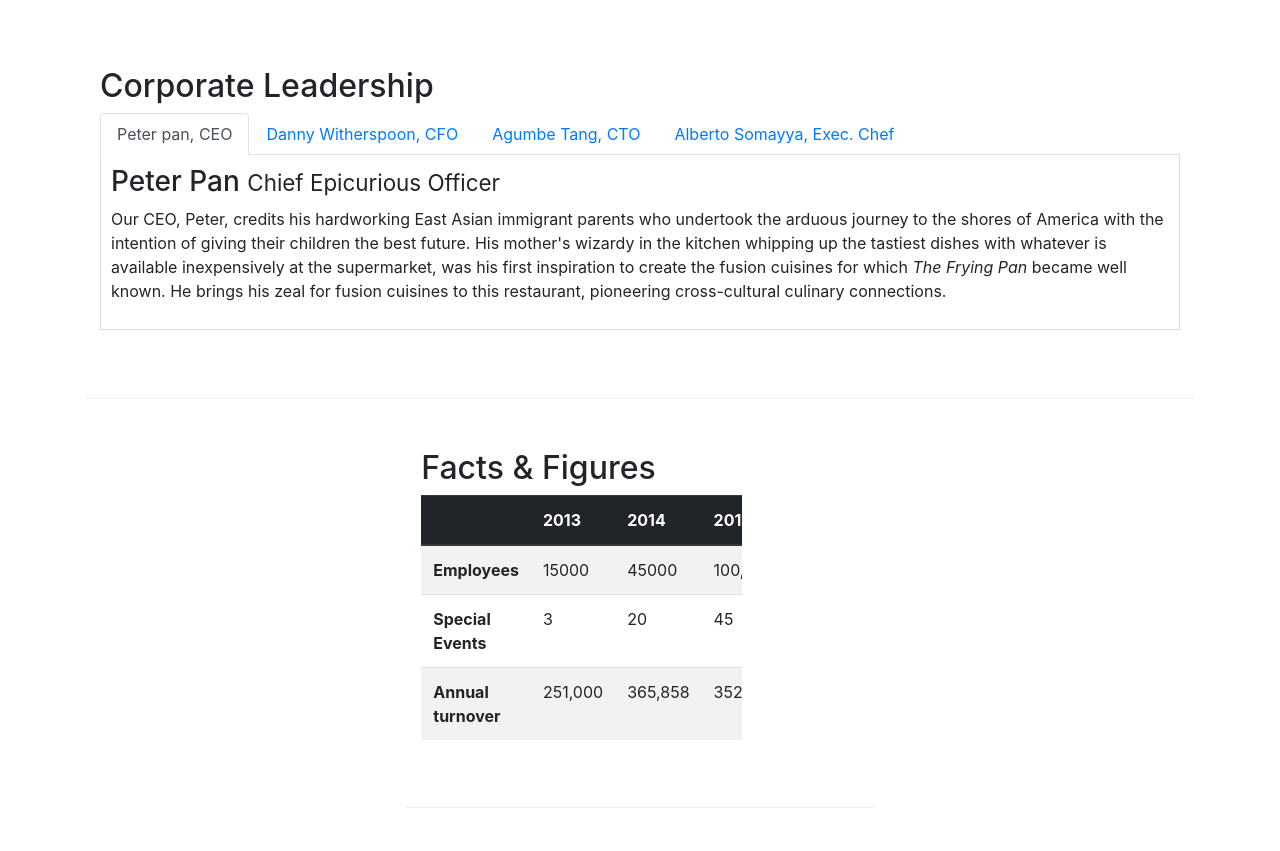
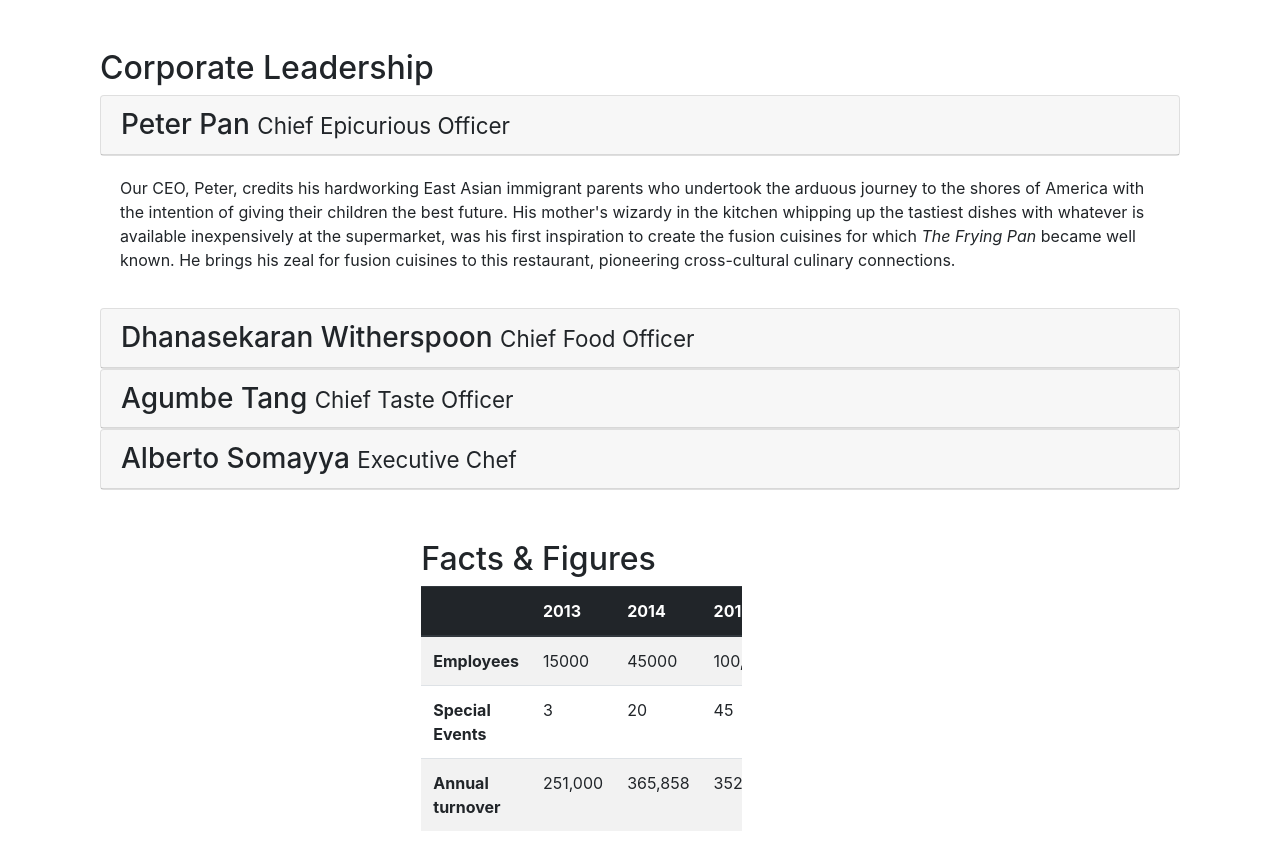
Before and after one commit to abhisheksiingh/bootstrap-, a website: page aboutus.html in a window 1280 px wide. Shown: the part 897-1748 px from the top of the page. Drawn offline with nearby package versions, Linux system fonts and the light colour scheme.

Commit message:
accordion

```diff
--- a/aboutus.html
+++ b/aboutus.html
@@ -100,43 +100,61 @@
         <div class="row row-content align-items-center">
             <div class="col-12 col-12">
                 <h2>Corporate Leadership</h2>
-                <ul class="nav nav-tabs">
-                    <li class="nav-item">
-                        <a class="nav-link active" href="#peter"
-                        role="tab" data-toggle="tab">Peter pan, CEO</a>
-                    </li>
-                    <li class="nav-item">
-                        <a class="nav-link" href="#danny"
-                        role="tab" data-toggle="tab">Danny Witherspoon, CFO</a>
-                    </li>
-                    <li class="nav-item">
-                        <a class="nav-link" href="#agumbe"
-                        role="tab" data-toggle="tab">Agumbe Tang, CTO</a>
-                    </li>
-                    <li class="nav-item">
-                        <a class="nav-link" href="#alberto"
-                        role="tab" data-toggle="tab">Alberto Somayya, Exec. Chef</a>
-                    </li>
+                <div id="accordion">
+                    <div class="card">
+                        <div class="card-header" role="tab" id="peterhead">
+                            <h3 class="mb-0">
+                                <a data-toggle="collapse" data-target="#peter">Peter Pan <small>Chief Epicurious Officer</small></a> </h3>
+                        </div>
+                    </div>
+                    <div class="collape-show" id="peter" data-parent="accordion">
+                        <div class="card-body">
+                            <p class="d-none d-sm-block">Our CEO, Peter, credits his hardworking East Asian immigrant parents who undertook the arduous journey to the shores of America with the intention of giving their children the best future. His mother's wizardy in the kitchen whipping up the tastiest dishes with whatever is available inexpensively at the supermarket, was his first inspiration to create the fusion cuisines for which <em>The Frying Pan</em> became well known. He brings his zeal for fusion cuisines to this restaurant, pioneering cross-cultural culinary connections.</p>
 
-                </ul>
-                <div class="tab-content">
-                    <div role="tabpanel" class="tab-pane fade show active" id="peter">
-                        <h3>Peter Pan <small>Chief Epicurious Officer</small></h3>
-                        <p class="d-none d-sm-block">Our CEO, Peter, credits his hardworking East Asian immigrant parents who undertook the arduous journey to the shores of America with the intention of giving their children the best future. His mother's wizardy in the kitchen whipping up the tastiest dishes with whatever is available inexpensively at the supermarket, was his first inspiration to create the fusion cuisines for which <em>The Frying Pan</em> became well known. He brings his zeal for fusion cuisines to this restaurant, pioneering cross-cultural culinary connections.</p>
+                        </div>
                     </div>
-                    <div role="tabpanel" class="tab-pane fade" id="danny">
-                        <h3>Dhanasekaran Witherspoon <small>Chief Food Officer</small></h3>
-                        <p class="d-none d-sm-block">Our CFO, Danny, as he is affectionately referred to by his colleagues, comes from a long established family tradition in farming and produce. His experiences growing up on a farm in the Australian outback gave him great appreciation for varieties of food sources. As he puts it in his own words, <em>Everything that runs, wins, and everything that stays, pays!</em></p>
+                    <div class="card">
+                        <div class="card-header" role="tab" id="dannyhead">
+                        <h3 class="mb-0">
+                            <a class="collapsed" data-toggle="collapse" data-target="#danny">
+                            Dhanasekaran Witherspoon <small>Chief Food Officer</small>
+                            </a>
+                        </h3>
                     </div>
-                    <div role="tabpanel" class="tab-pane fade" id="agumbe">
-                        <h3>Agumbe Tang <small>Chief Taste Officer</small></h3>
-                        <p class="d-none d-sm-block">Blessed with the most discerning gustatory sense, Agumbe, our CTO, personally ensures that every dish that we serve meets his exacting tastes. Our chefs dread the tongue lashing that ensues if their dish does not meet his exacting standards. He lives by his motto, <em>You click only if you survive my lick.</em></p>
-                    </div>
-                    <div role="tabpanel" class="tab-pane fade" id="alberto">
-                        <h3>Alberto Somayya <small>Executive Chef</small></h3>
-                        <p class="d-none d-sm-block">Award winning three-star Michelin chef with wide International experience having worked closely with whos-who in the culinary world, he specializes in creating mouthwatering Indo-Italian fusion experiences. He says, <em>Put together the cuisines from the two craziest cultures, and you get a winning hit! Amma Mia!</em></p>
+                    <div class="collapse" id="danny" data-parent="#accordion">
+                        <div class="card-body">
+                            <p class="d-none d-sm-block">The amber droplet hung from the branch, reaching fullness and ready to drop. It waited. While many of the other droplets were satisfied to form as big as they could and release, this droplet had other plans. It wanted to be part of history. It wanted to be remembered long after all the other droplets had dissolved into history</em></p>
+                        </div>
                     </div>
                 </div>
+                <div class="card">
+                        <div class="card-header" role="tab" id="agumbehead">
+                        <h3 class="mb-0">
+                            <a class="collapsed" data-toggle="collapse" data-target="#agumbe">
+                            Agumbe Tang <small>Chief Taste Officer</small>
+                            </a>
+                        </h3>
+                    </div>
+                    <div class="collapse" id="agumbe" data-parent="#accordion">
+                        <div class="card-body">
+                            <p class="d-none d-sm-block">The amber droplet hung from the branch, reaching fullness and ready to drop. It waited. While many of the other droplets were satisfied to form as big as they could and release, this droplet had other plans. It wanted to be part of history. It wanted to be remembered long after all the other droplets had dissolved into history</p>
+                        </div>
+                    </div>
+                </div>
+                <div class="card">
+                        <div class="card-header" role="tab" id="albertohead">
+                        <h3 class="mb-0">
+                            <a class="collapsed" data-toggle="collapse" data-target="#alberto">
+                            Alberto Somayya <small>Executive Chef</small>
+                            </a>
+                        </h3>
+                    </div>
+                    <div class="collapse" id="alberto" data-parent="#accordion">
+                        <div class="card-body">
+                            <p class="d-none d-sm-block">The amber droplet hung from the branch, reaching fullness and ready to drop. It waited. While many of the other droplets were satisfied to form as big as they could and release, this droplet had other plans. It wanted to be part of history. It wanted to be remembered long after all the other droplets had dissolved into history</em></p>
+                        </div>
+                    </div>
+            </div>
             </div>
        </div>
        <div class="row row-content">
@@ -223,7 +241,10 @@
            </div>
         </div>
     </footer>
-
+    <!-- jQuery first, then Popper.js, then Bootstrap JS. -->
+    <script src="node_modules/jquery/dist/jquery.slim.min.js"></script>
+    <script src="node_modules/popper.js/dist/umd/popper.min.js"></script>
+    <script src="node_modules/bootstrap/dist/js/bootstrap.min.js"></script>
 </body>
 
 </html>
```
